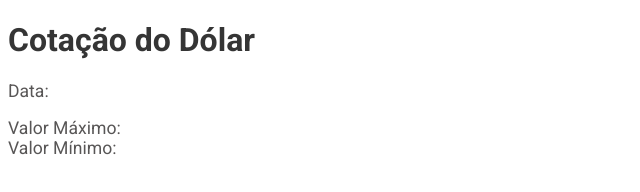
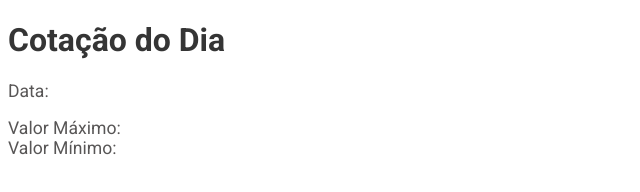
Before and after one commit to so-tha/awesomeapi_cotacoes, a plain HTML site: page awesomeApi.html in a window 1280 px wide. Shown: the full height of the page, 0-640 px from the left. Drawn offline with Linux system fonts and the light colour scheme; no server answers.

Commit message:
pequenas modificações no .js

```diff
--- a/awesomeApi.html
+++ b/awesomeApi.html
@@ -9,7 +9,7 @@
 </head>
 <body>
 
-    <h1>Cotação do Dólar</h1>
+    <h1>Cotação do Dia</h1>
 
     <h2 id="title"></h2>
     <p id="date">
@@ -20,6 +20,7 @@
         Valor Mínimo: <span id="minvalue"></span>
     </p>
 
+
     <script src="script.js"></script>
 </body>
 </html>
--- a/script.js
+++ b/script.js
@@ -9,8 +9,6 @@ fetch(url + coins)
     //retornar os valores obtidos
     .then(function(data){
         const dolarReal = data.USDBRL
-        const euroReal = data.EURBRL
-
         //formatação da data
         //let estaData = new Date(dolarReal.create_date)
 
--- a/style.css
+++ b/style.css
@@ -10,7 +10,6 @@ html, body {
 
 h1 {
     color: #353535;
-
 
 }
 
```
